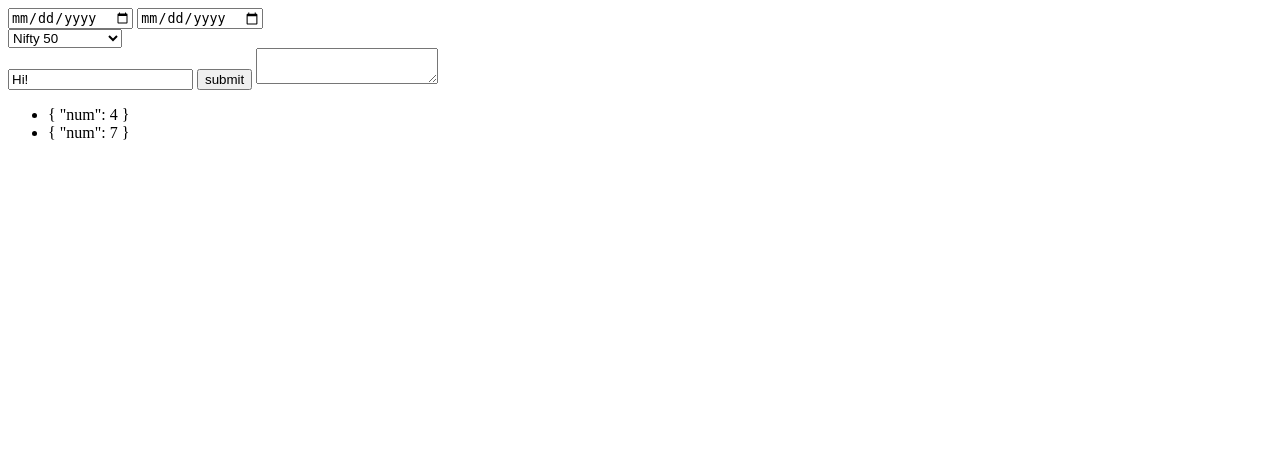
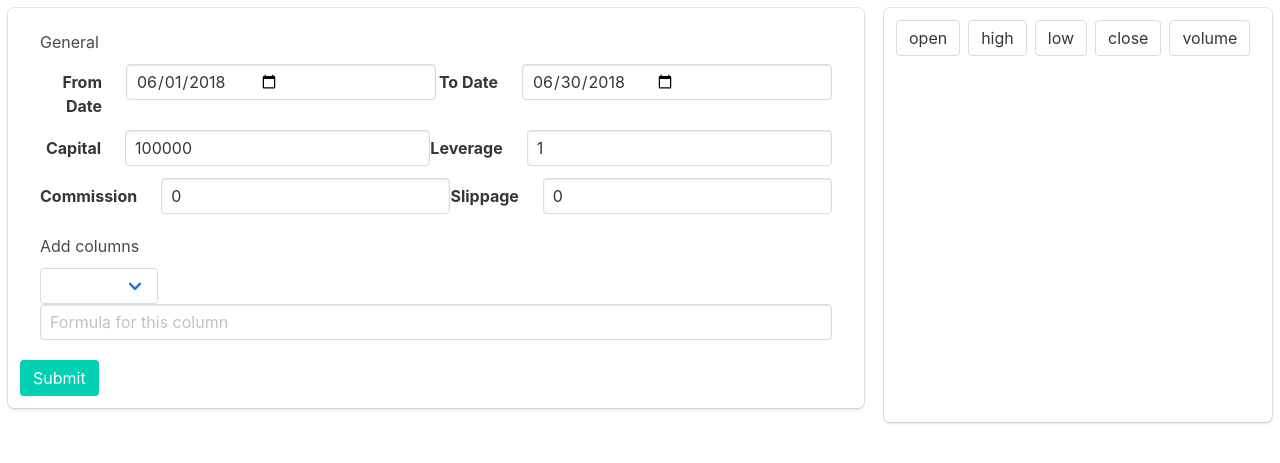
Before and after one commit to uberdeveloper/fastbt, a Flask app: page / in a window 1280 px wide. Shown: the top 463 px of the page. Run offline with Flask 2, Linux system fonts and the light colour scheme; some libraries are stand-ins or nearby versions.

Commit message:
Template updated for web interface

```diff
--- a/app.py
+++ b/app.py
@@ -8,10 +8,10 @@ sys.path.append('../')
 class CustomFlask(Flask):
     jinja_options = Flask.jinja_options.copy()
     jinja_options.update(dict(
-        block_start_string='<%',
-        block_end_string='%>',
-        variable_start_string='%%',
-        variable_end_string='%%',
+        block_start_string='<[',
+        block_end_string=']>',
+        variable_start_string='[[',
+        variable_end_string=']]',
         comment_start_string='<#',
         comment_end_string='#>',
     ))
@@ -35,11 +35,7 @@ def hello_world():
 def test():
     # Test function
     if request.method == 'POST':
-        print(request.form)
-        columns = request.form.get('columns')
-        import json
-        print('COLUMNS ', columns, type(columns), json.loads(columns))
-        return columns
+        return str(request.form)
 
 
 if __name__ == "__main__":
--- a/static/script.js
+++ b/static/script.js
@@ -3,12 +3,22 @@ console.log("Hello world");
 var app = new Vue({
   el: "#app",
   data: {
-    message: "Hi!",
-    first: "Tech",
     start: "2018-06-01",
     end: "2018-06-30",
-    collect: [{ num: 4 }, { num: 7 }],
+    capital: 100000,
+    leverage: 1,
+    commission: 0,
+    slippage: 0,
+    selector: null,
+    columns_list: [
+      'open', 'high', 'low', 'close', 'volume'
+    ],
+    indicator_list: [
+      'SMA', 'EMA'
+
+    ],
     columns: [],
+    temp_column: '',
     conditions: [],
     temp: null,
     col: null,
@@ -16,11 +26,16 @@ var app = new Vue({
     col_name: null
   },
   methods: {
-    clickMe() {
-      alert("Hello");
+    clickMe(text) {
+      alert(text);
+    },
+    addToText(text) {
+      this.temp_column = this.temp_column + text
     },
     addToList() {
-      this.collect.push({ num: this.temp });
+      this.collect.push({
+        num: this.temp
+      });
       this.result = JSON.stringify(this.collect);
       console.log("LOGGED", JSON.stringify(this.collect));
       this.temp = null;
--- a/templates/index.html
+++ b/templates/index.html
@@ -1,48 +1,142 @@
-<!doctype html>
+<!DOCTYPE html>
 <html>
 
 <head>
-    <!-- Development version -->
+    <meta charset="utf-8">
+    <meta name="viewport" content="width=device-width, initial-scale=1">
+    <title>Hello [[name]]</title>
+    <style>
+        .gap {
+            margin: 10px;
+            padding: 10px;
+        }
+    </style>
+    <link rel="stylesheet" href="https://cdnjs.cloudflare.com/ajax/libs/bulma/0.7.1/css/bulma.min.css">
     <script src="../static/vue.js"></script>
-    <script src="https://cdnjs.cloudflare.com/ajax/libs/Chart.js/2.7.2/Chart.min.js"></script>
-    <title>%% name %%</title>
 </head>
 
 <body>
     <div id="app">
-        <form action='/test' method="POST">
-            <input type="date" name="start">
-            <input type="date" name="end">
-            <br/>
-            <select name="universe">
-                <option value="Nifty 50">Nifty 50</option>
-                <option value="Nifty Next 50">Nifty Next 50</option>
-                <option value="Nifty Midcap 50">Nifty Midcap 50</option>
-            </select>
-            <br/>
+        <div class="columns gap">
+            <div class="column is-two-thirds box gap">
+
+                <form action="/test" method="POST">
+                    <fieldset class="gap">
+                        <legend>General</legend>
+                        <div class="field is-horizontal">
+                            <div class="field-label is-normal">
+                                <label class="label">From Date</label>
+                            </div>
+                            <div class="field-body">
+                                <div class="field">
+                                    <p class="control">
+                                        <input class="input" type="date" name="start" v-model="start">
+                                    </p>
+                                </div>
+                            </div>
+
+                            <div class="field-label is-normal">
+                                <label class="label">To Date</label>
+                            </div>
+                            <div class="field-body">
+                                <div class="field">
+                                    <p class="control">
+                                        <input class="input" type="date" name="end" v-model="end">
+                                    </p>
+                                </div>
+                            </div>
+
+                        </div>
+
+                        <div class="field is-horizontal">
+                            <div class="field-label is-normal">
+                                <label class="label">Capital</label>
+                            </div>
+                            <div class="field-body">
+                                <div class="field">
+                                    <p class="control">
+                                        <input class="input" type="number" name="capital" v-model="capital">
+                                    </p>
+                                </div>
+                            </div>
+
+                            <div class="field-label is-normal">
+                                <label class="label">Leverage</label>
+                            </div>
+                            <div class="field-body">
+                                <div class="field">
+                                    <p class="control">
+                                        <input class="input" type="number" name="leverage" v-model="leverage">
+                                    </p>
+                                </div>
+                            </div>
+
+                        </div>
+
+                        <div class="field is-horizontal">
+                            <div class="field-label is-normal">
+                                <label class="label">Commission</label>
+                            </div>
+                            <div class="field-body">
+                                <div class="field">
+                                    <p class="control">
+                                        <input class="input" type="number" name="commission" v-model="commission">
+                                    </p>
+                                </div>
+                            </div>
+
+                            <div class="field-label is-normal">
+                                <label class="label">Slippage</label>
+                            </div>
+                            <div class="field-body">
+                                <div class="field">
+                                    <p class="control">
+                                        <input class="input" type="number" name="slippage" v-model="slippage">
+                                    </p>
+                                </div>
+                            </div>
+
+                        </div>
 
 
-            <input type="text" v-model='message' name='message'>
-            <input type="submit" value="submit">
-            <textarea v-model="result" name="result">
+                    </fieldset>
 
-            </textarea>
-        </form>
-        <ul>
-            <li v-for="num in collect">
-                {{num}}
-            </li>
-        </ul>
-        <p></p>
-        <canvas id="myChart" width="100" height="100">
+                    <fieldset class="gap">
+                        <legend>Add columns</legend>
 
-        </canvas>
+                        <div class="select">
+                            <select v-model="selector">
+                                <option value="F">Formula</option>
+                                <option value="I">Indicator</option>
+                                </option>
+                            </select>
+                        </div>
+                        <div class="field">
+                            <div class="control">
+                                <input class="input" type="text" placeholder="Formula for this column" v-model="temp_column" ref="temp_column">
+                            </div>
+                        </div>
+
+
+
+                    </fieldset>
+
+                    <button class="button is-primary" type="submit">Submit</button>
+                </form>
+
+            </div>
+
+            <div class="column gap box">
+                <div class="buttons">
+                    <span v-for='(item, index) in columns_list' :key='index' class="button" @click='addToText(item)'>
+                        {{item}}</span>
+                </div>
+
+            </div>
+        </div>
     </div>
-    <div>
 
-    </div>
-    <script src="../static/script.js"></script>
-
+    <script src='../static/script.js'></script>
 </body>
 
 </html>
```
